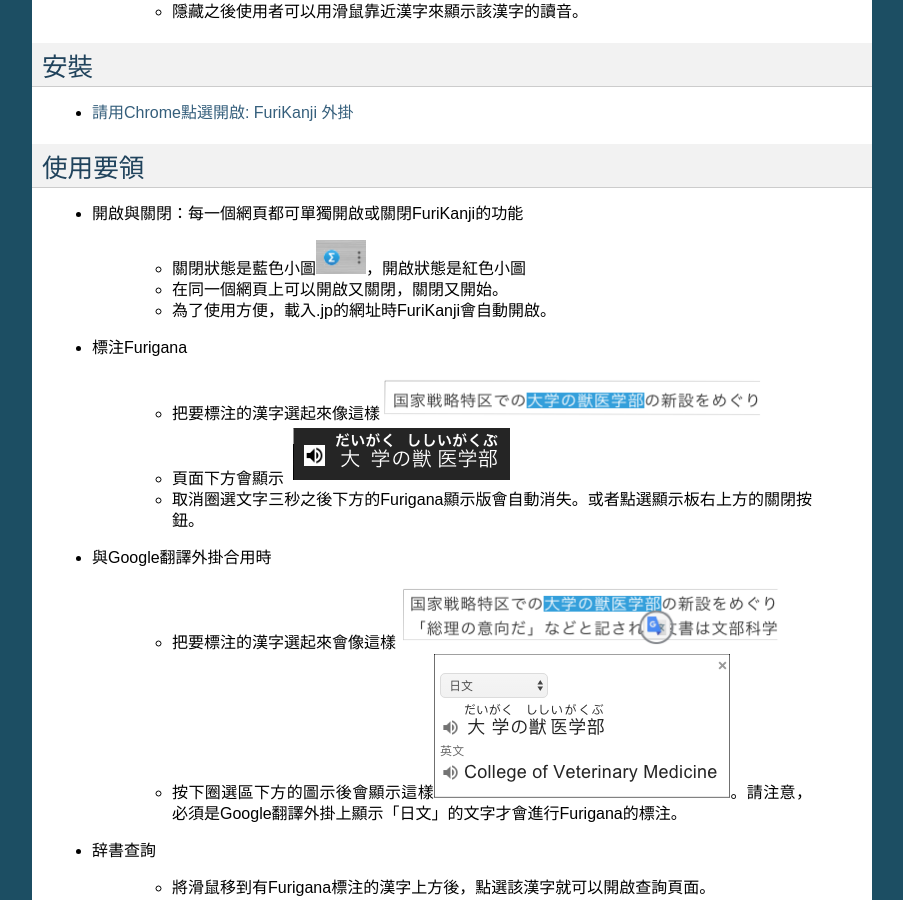
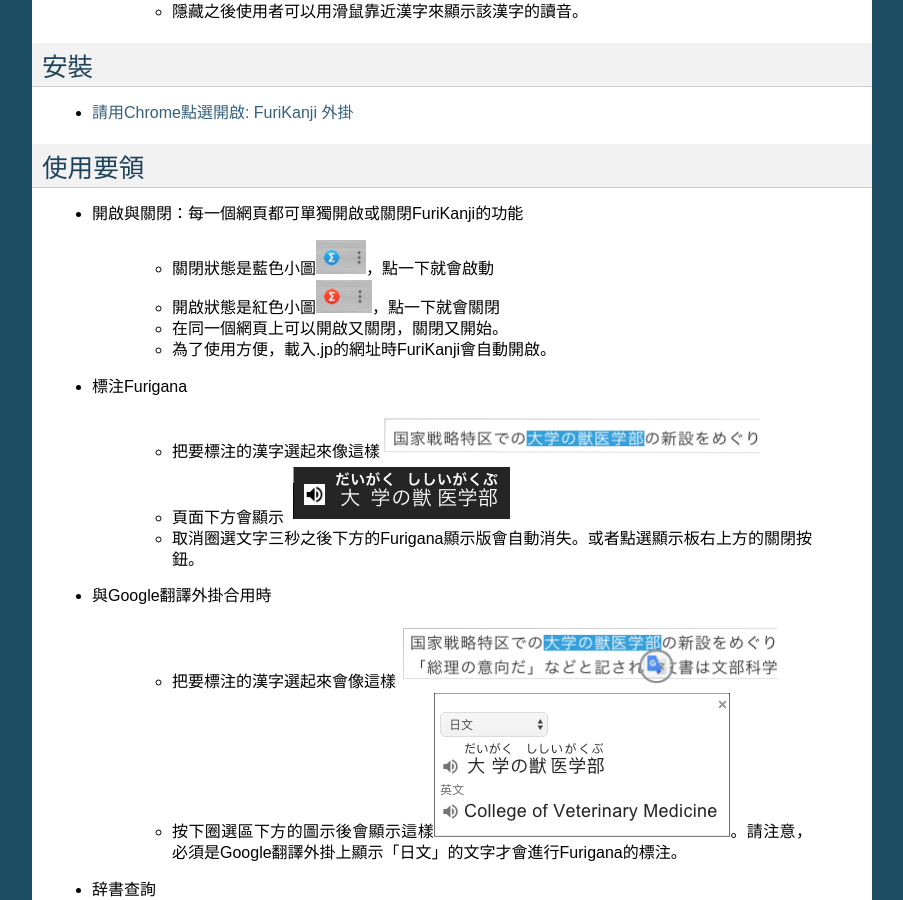
Before and after one commit to iapyeh/iapyeh, a Sphinx documentation site: the page built from docs/blogs/myworks/I.F.Add-on.rst, in a window 1280 px wide and 900 px high, scrolled down 834 px. Shown: the whole window, without its empty margins (198-1101 px from the left). Built offline with Sphinx 7.4.7, drawn with Linux system fonts in a browser that asks for light colours.

Commit message:
Google Docs reST Editor@2017-5-30 10:2:8

```diff
--- a/docs/blogs/myworks/I.F.Add-on.rst
+++ b/docs/blogs/myworks/I.F.Add-on.rst
@@ -53,7 +53,9 @@
 
 * 開啟與關閉：每一個網頁都可單獨開啟或關閉FuriKanji的功能
 
-    * 關閉狀態是藍色小圖\ |IMG1|\ ，開啟狀態是紅色小圖
+    * 關閉狀態是藍色小圖\ |IMG1|\ ，點一下就會啟動
+
+    * 開啟狀態是紅色小圖\ |IMG2|\ ，點一下就會關閉
 
     * 在同一個網頁上可以開啟又關閉，關閉又開始。
 
```
